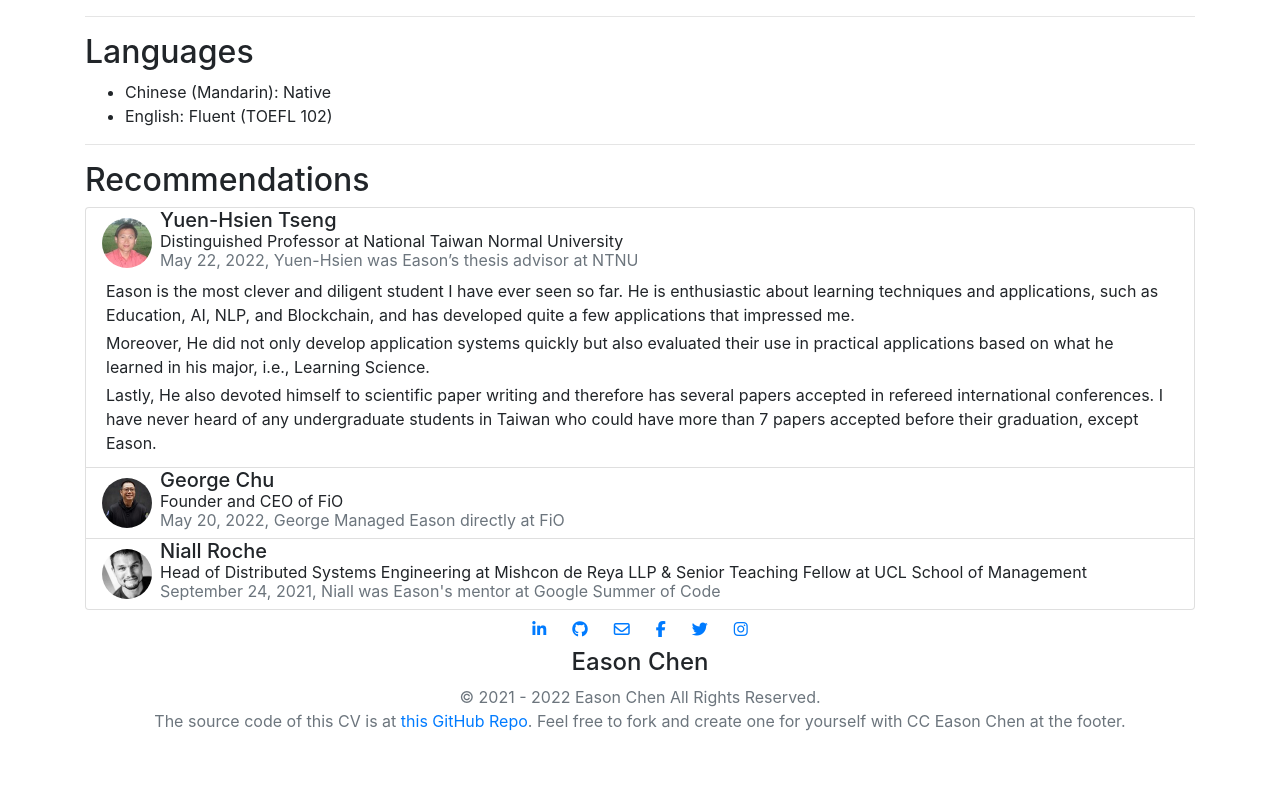
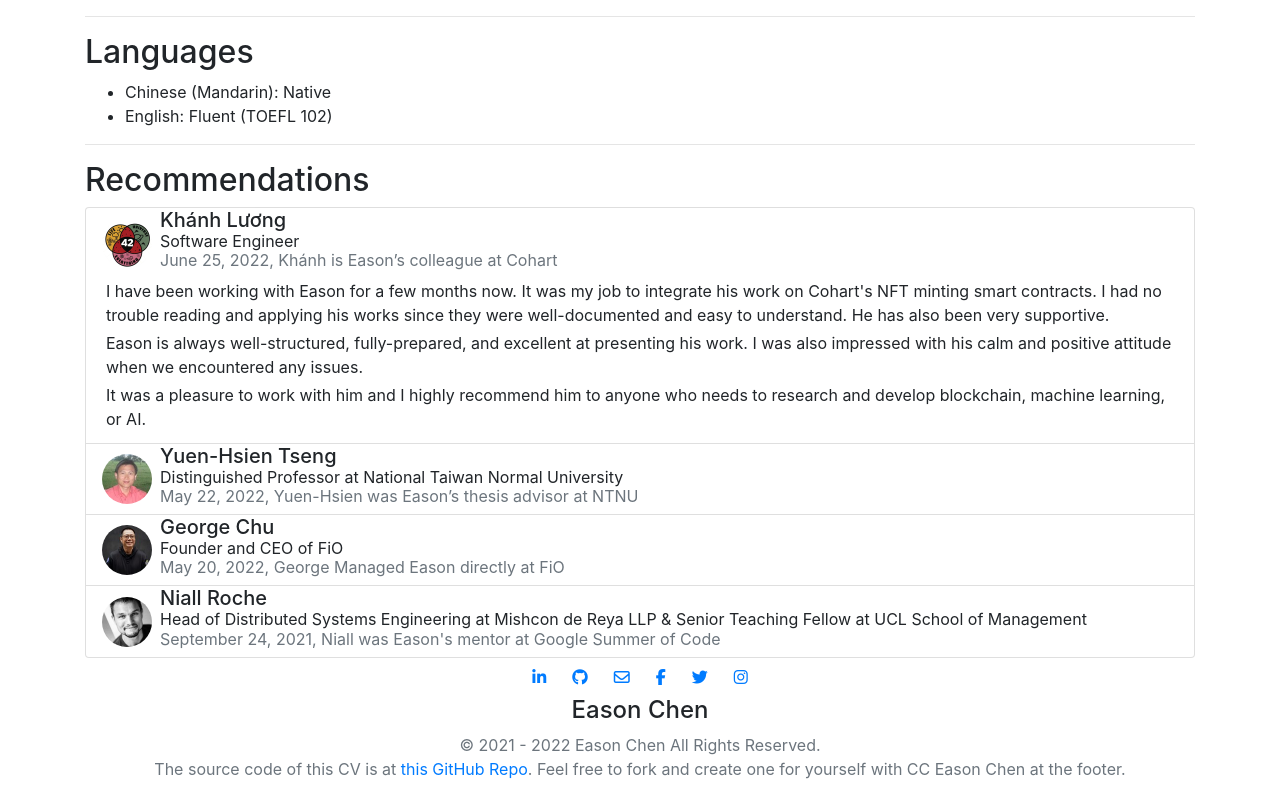
Before and after one commit to EasonC13/CV_Academic, a Nuxt app: page / in a window 1280 px wide. Shown: the part 2851-3648 px from the top of the page. Before the commit the page ends 3600 px from the top, so only its background shows below. Built offline with nearby package versions, Linux system fonts and the light colour scheme.

Commit message:
update: khanh's recommendation

```diff
--- a/components/RecommendationAccordion.vue
+++ b/components/RecommendationAccordion.vue
@@ -38,6 +38,15 @@ export default {
     return {
       recommendations: [
         {
+          name: 'Khánh Lương',
+          title: 'Software Engineer',
+          relation: 'Khánh is Eason’s colleague at Cohart',
+          date: 'June 25, 2022',
+          image: '/assets/recommendation_imgs/khanh.jpeg',
+          text_full: `I have been working with Eason for a few months now. It was my job to integrate his work on Cohart's NFT minting smart contracts. I had no trouble reading and applying his works since they were well-documented and easy to understand. He has also been very supportive.\n\nEason is always well-structured, fully-prepared, and excellent at presenting his work. I was also impressed with his calm and positive attitude when we encountered any issues.\n\nIt was a pleasure to work with him and I highly recommend him to anyone who needs to research and develop blockchain, machine learning, or AI.`,
+          text: `I have been working with Eason for a few months now. It was my job to integrate his work on Cohart's NFT minting smart contracts. I had no trouble reading and applying his works since they were well-documented and easy to understand. He has also been very supportive.\n\nEason is always well-structured, fully-prepared, and excellent at presenting his work. I was also impressed with his calm and positive attitude when we encountered any issues.\n\nIt was a pleasure to work with him and I highly recommend him to anyone who needs to research and develop blockchain, machine learning, or AI.`,
+        },
+        {
           name: 'Yuen-Hsien Tseng',
           title: 'Distinguished Professor at National Taiwan Normal University',
           relation: 'Yuen-Hsien was Eason’s thesis advisor at NTNU',
```
Also changed, not shown: public/assets/recommendation_imgs/khanh.jpeg (added).
